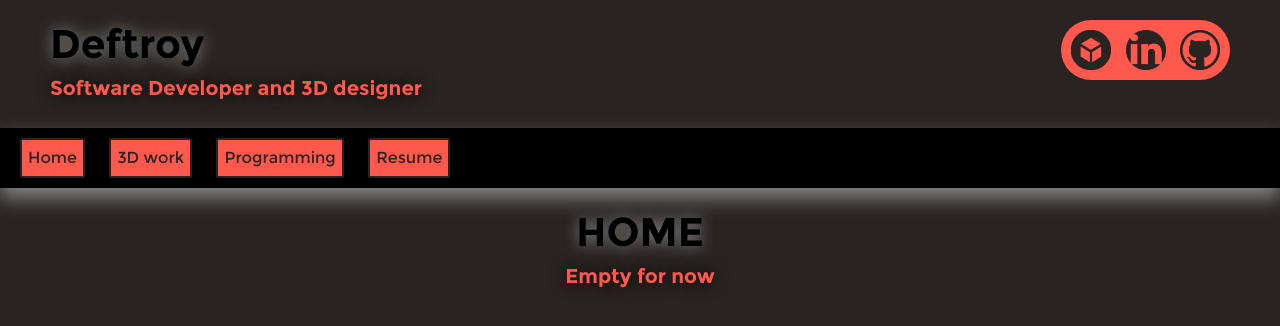
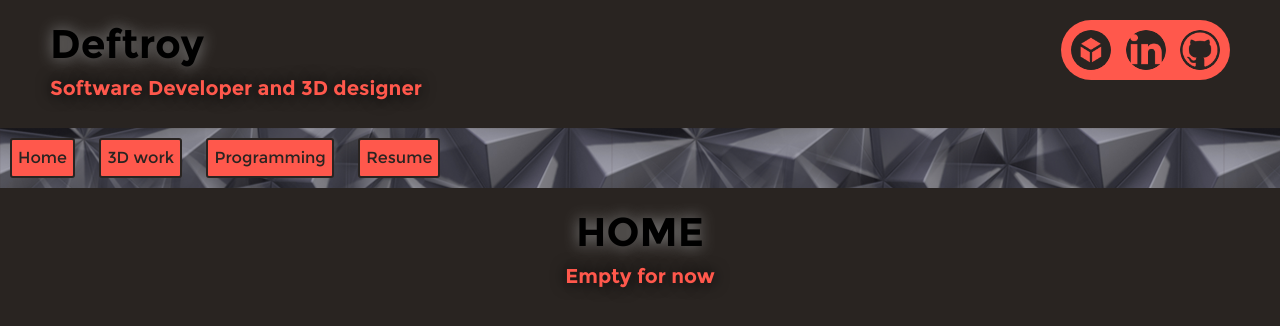
Before and after one commit to Deftr0y/Deftr0y.github.io, a plain HTML site: page index.html in a window 1280 px wide. Drawn offline with nearby package versions, Linux system fonts and the light colour scheme; some packages are replaced by stand-ins of ours.

Commit message:
mainmenu updates
main menu animated and background changed

```diff
--- a/index.html
+++ b/index.html
@@ -29,10 +29,10 @@
     <div class="header">
         <h1>Deftroy</h1>
         <div class="links">
-            <a href="https://sketchfab.com/deftroy" title="Sketchfab"><img src="fixtures\images\icons\sketchfab.png" alt="SketchFab" class="linkImg"></a>
-            <a href="https://github.com/deftr0y" title="LinkedIn"><img src="fixtures\images\icons\linkedin.png" alt="LinkedIn" class="linkImg"></a>
+            <a href="https://sketchfab.com/deftroy" title="Sketchfab"><img src="style\images\icons\sketchfab.png" alt="SketchFab" class="linkImg"></a>
+            <a href="https://github.com/deftr0y" title="LinkedIn"><img src="style\images\icons\linkedin.png" alt="LinkedIn" class="linkImg"></a>
             <a href="https://www.linkedin.com/in/ilai-perez-10b161126" title="GitHub">
-                <img src="fixtures\images\icons\github.png" alt="GitHub" class="linkImg">
+                <img src="style\images\icons\github.png" alt="GitHub" class="linkImg">
             </a>
         </div>
         <br/>
--- a/js/stickyDiv.js
+++ b/js/stickyDiv.js
@@ -7,8 +7,15 @@ $(document).ready(function() {
         if (scroll >= pos) {
 
             stickyDiv.css({ position: 'fixed' });
+            stickyDiv.css({ width: '480px' });
+            stickyDiv.css({ 'border-left': '8px solid' });
+            stickyDiv.css({ 'border-radius': '10px' });
         } else {
             stickyDiv.css({ position: '' });
+            stickyDiv.css({ width: '472px' });
+            stickyDiv.css({ width: '100%' });
+            stickyDiv.css({ border: '' });
+            stickyDiv.css({ 'border-radius': '0px' });
         }
     });
 });
--- a/style/style.css
+++ b/style/style.css
@@ -53,22 +53,24 @@ body {
     width: 40px;
     height: 40px;
     margin: 5px;
+    border-radius: 30px;
     transition: 0.5s;
 }
 
 .linkImg:hover {
     width: 50px;
     height: 50px;
+    box-shadow: 0 0 25px white;
 }
 
 .mainMenu {
-    width: 100%;
-    background-color: black;
-    box-shadow: 0 10px 20px #888888;
+    background-image: url("images/triWall2.png");
     text-align: left;
     top: 0px;
     left: 0px;
-    padding: 0 20px 0 10px;
+    padding: auto;
+    transition: 0.4s;
+    width: 100%;
 }
 
 .menuOption {
@@ -77,31 +79,27 @@ body {
     padding: 5px;
     border-radius: 5px;
     box-shadow: 0 0 15px #888888;
+    margin: auto;
 }
 
 .changingContent {
+    padding-top: 20px;
     text-align: center;
-    padding-top: 20px;
 }
-
 .changingContent.ng-enter {
-    // animation: fadeIn 0.5s;
+     //animation: fadeIn 1s;
 }
-
 .changingContent.ng-leave {
-    //animation: fadeOut 0.5s;
+    // animation: fadeOut 0.5s;
 }
-
 .displayCell {
-	margin: auto;
+    margin: auto;
     margin-bottom: 120px;
     width: 640px;
 }
-
 p {
     color: white;
 }
-
 h1 {
     font-size: 40px;
     color: black;
@@ -109,43 +107,38 @@ h1 {
     font-family: font2, serif;
     display: inline-block;
 }
-
 h2 {
     font-size: 20px;
     color: #ff584c;
     text-shadow: 0 0 15px black;
     font-family: font2, serif;
 }
-
 h3 {
     font-size: 15px;
     color: black;
     text-shadow: 0 0 15px #888888;
     font-family: font2, serif;
 }
-
 button {
     padding: 6px;
     margin: 10px;
-    border-radius: 2px;
     background: #ff584c;
     border: 2px solid #292421;
+    border-radius: 3px;
     color: #292421;
     font-family: font3, serif;
     cursor: pointer;
     outline: none;
     transition: 0.5s;
 }
-
 button:hover {
     padding: 15px;
     box-shadow: 0 0 15px #888888;
+    color: white;
 }
-
 button:active {
     background-color: white;
 }
-
 .ng-hide {
     height: 0;
     width: 0;
```
Also changed, not shown: style/images/glassMan.gif (renamed from fixtures/images/glassMan.gif), style/images/icons/deftroy/icon256.ico (renamed from fixtures/images/icons/deftroy/icon256.ico), style/images/icons/deftroy/icon256.png (renamed from fixtures/images/icons/deftroy/icon256.png), style/images/icons/github.png (renamed from fixtures/images/icons/github.png), style/images/icons/linkedin.png (renamed from fixtures/images/icons/linkedin.png), style/images/icons/sketchfab.png (renamed from fixtures/images/icons/sketchfab.png), style/images/triWall.jpg (added), style/images/triWall.png (added), style/images/triWall2.png (added).
